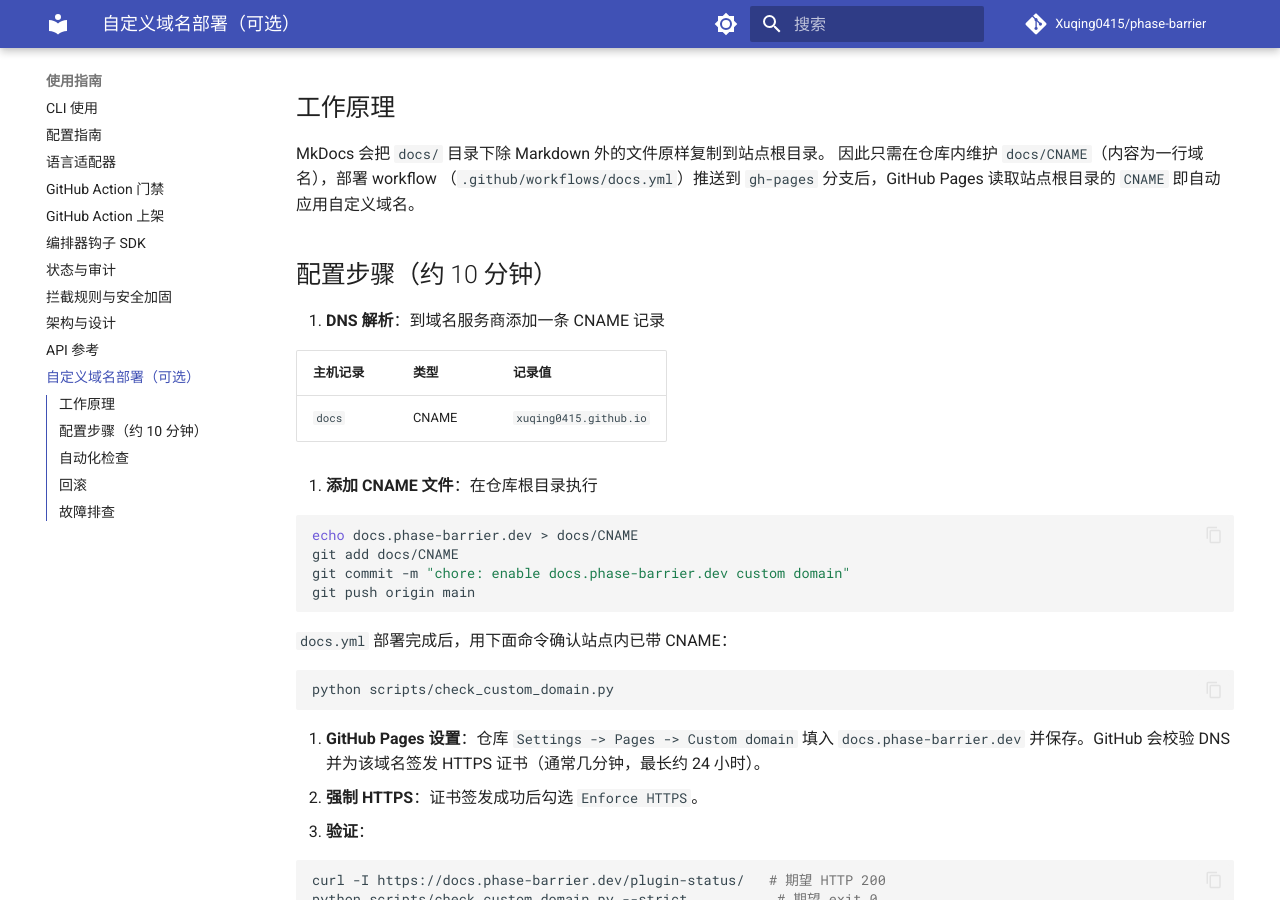
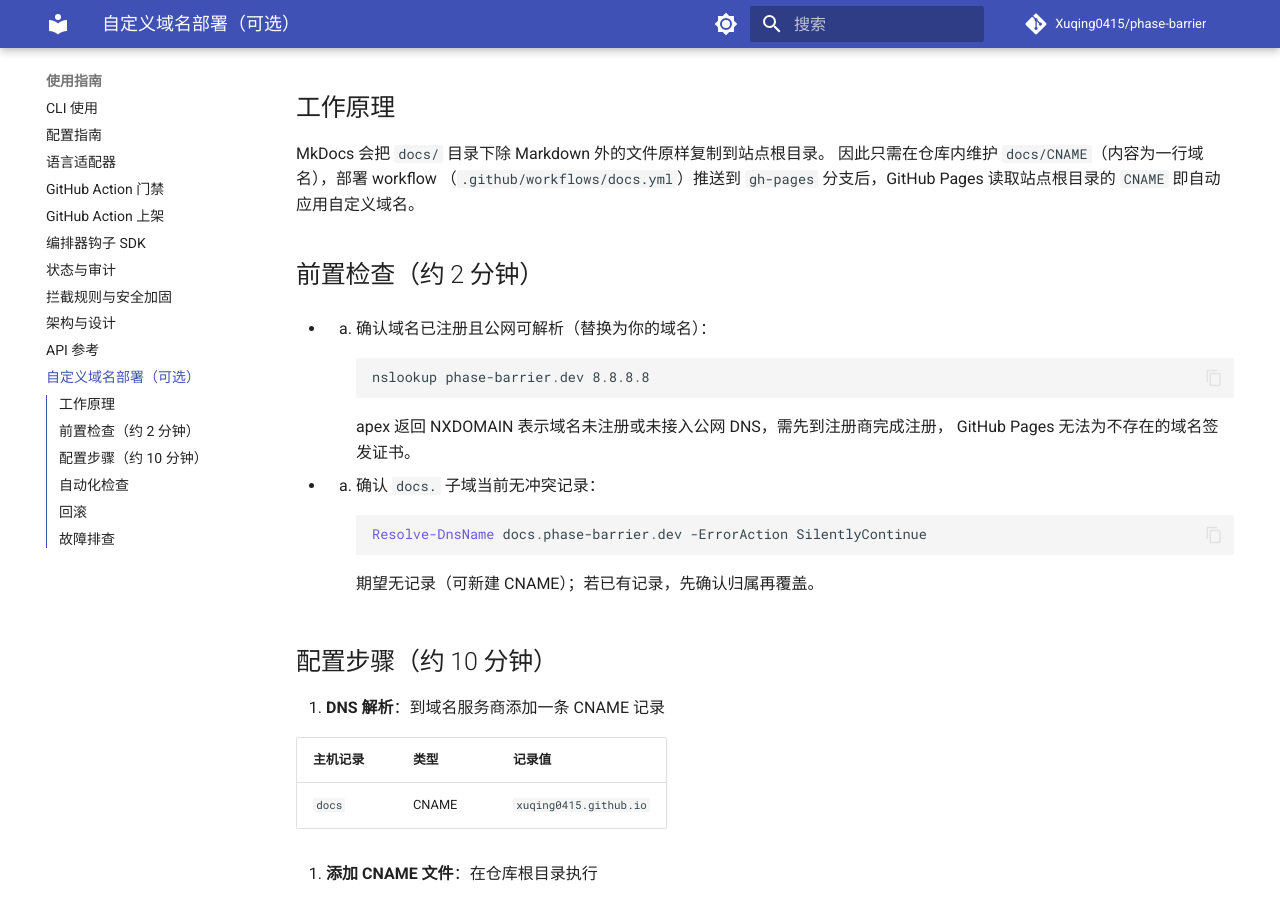
Before and after one commit to Xuqing0415/phase-barrier, an MkDocs documentation site: the page built from docs/custom-domain.md, in a window 1280 px wide and 900 px high, scrolled down 346 px. Built offline with MkDocs 1.6.1 and Material for MkDocs 9.7.7, drawn with Linux system fonts in a browser that asks for light colours; comment, search, counter and statistics services are not loaded; some of the changed text lies outside the part shown.

Commit message:
docs: v0.48.3 自定义域名前置检查（NXDOMAIN 结论）与 roadmap 同步

````diff
--- a/docs/custom-domain.md
+++ b/docs/custom-domain.md
@@ -15,6 +15,20 @@ MkDocs 会把 `docs/` 目录下除 Markdown 外的文件原样复制到站点根
 因此只需在仓库内维护 `docs/CNAME`（内容为一行域名），部署 workflow
 （`.github/workflows/docs.yml`）推送到 `gh-pages` 分支后，GitHub Pages
 读取站点根目录的 `CNAME` 即自动应用自定义域名。
+
+## 前置检查（约 2 分钟）
+
+- 1. 确认域名已注册且公网可解析（替换为你的域名）：
+   ```powershell
+   nslookup phase-barrier.dev 8.8.8.8
+   ```
+   apex 返回 NXDOMAIN 表示域名未注册或未接入公网 DNS，需先到注册商完成注册，
+   GitHub Pages 无法为不存在的域名签发证书。
+- 2. 确认 `docs.` 子域当前无冲突记录：
+   ```powershell
+   Resolve-DnsName docs.phase-barrier.dev -ErrorAction SilentlyContinue
+   ```
+   期望无记录（可新建 CNAME）；若已有记录，先确认归属再覆盖。
 
 ## 配置步骤（约 10 分钟）
 
@@ -81,6 +95,7 @@ Pages 设置里的自定义域名，在 `Settings -> Pages` 中清除即可。
 | GitHub Pages 提示 "domain does not resolve" | DNS 记录值写错或指向了 `github.io` 之外的地址 |
 | 配置后默认地址 `xuqing0415.github.io/...` 暂时 404 | 自定义域名证书签发中，属正常现象，等待完成 |
 | `check_custom_domain.py --strict` 退出 1 | 仓库内尚无 `CNAME` 或内容与期望域名不一致 |
+| `nslookup phase-barrier.dev 8.8.8.8` 返回 NXDOMAIN | 域名未注册或未接入公网 DNS：先完成注册与实名，再继续后续步骤 |
 
 > **状态（截至 v0.48.0）**：本仓库**未启用**自定义域名，`docs/CNAME` 不存在，
 > CI 检查输出非阻塞警告属预期；待域名与 DNS 就绪后按本文启用。
````
Also changed, not shown: CHANGELOG.md (+9 -0 lines), docs/roadmap.md (+2 -1 lines).
